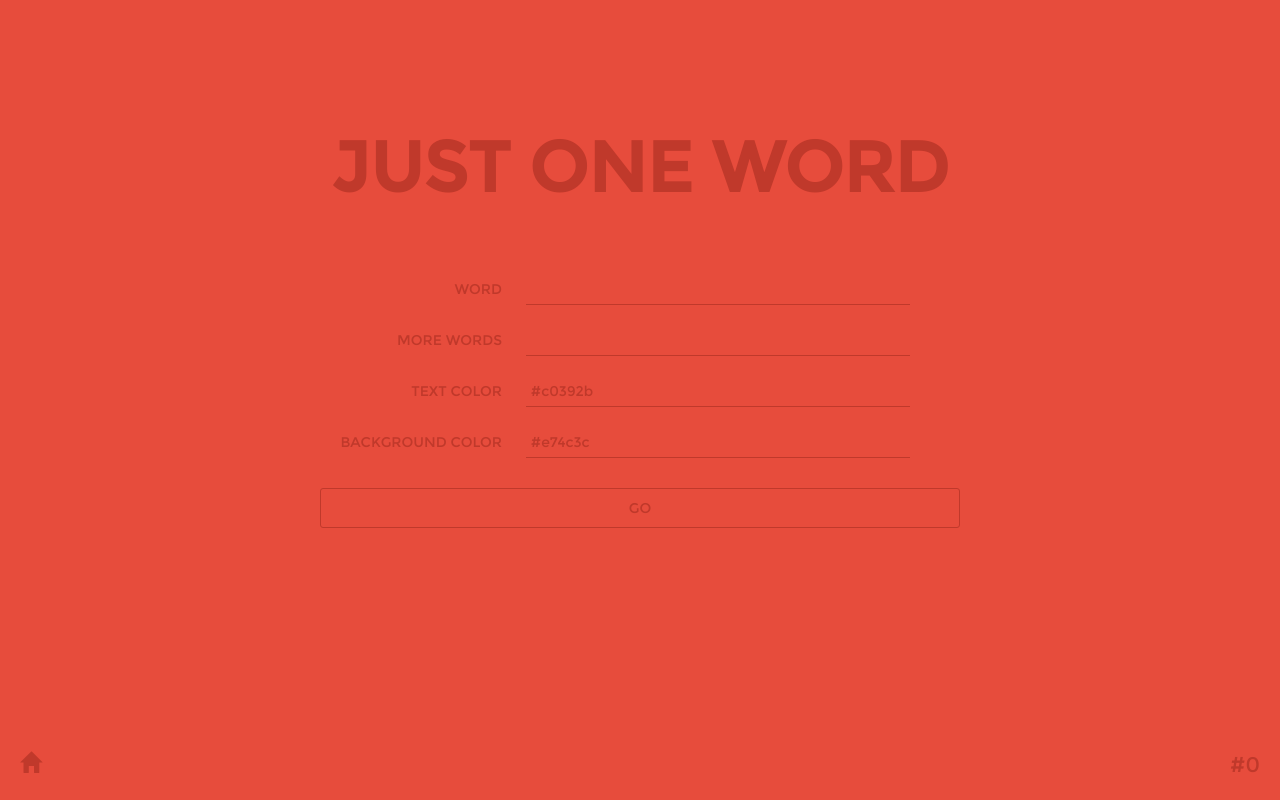
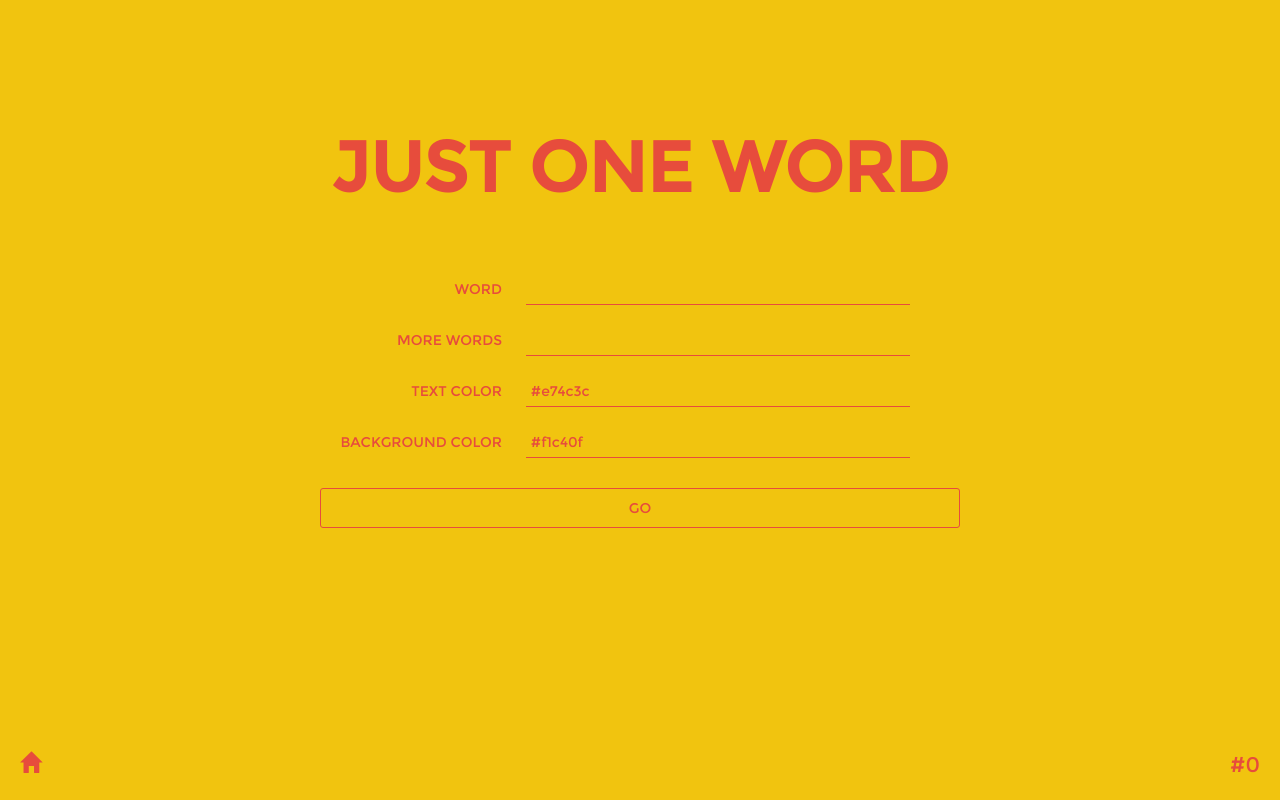
Before and after one commit to Frky/jow, a Django app: page / in a window 1280 px wide. Run offline with Django 3.2, Linux system fonts and the light colour scheme; data that the repository does not hold is empty; some libraries are stand-ins or nearby versions.

Commit message:
Random colors in home page

```diff
--- a/website/templates/jow/index.html
+++ b/website/templates/jow/index.html
@@ -2,22 +2,22 @@
 
 {% block additional_style %}
     body {
-        color: #c0392b;
-        background-color: #e74c3c;
-        border-color: #c0392b;
+        color: {{ fgcolor }}; // #c0392b;
+        background-color: {{ bgcolor }}; //#e74c3c;
+        border-color: {{ fgcolor }}; //#c0392b;
     }
 
     input {
-        border-color: #c0392b;
+        border-color: {{ fgcolor }}; //#c0392b;
         background-color: rgba(0,0,0,0);
     }
 
     a, a:hover {
-        color: #c0392b;
+        color: {{ fgcolor }};
     }
     input[type=submit]:hover {
-        color: #e74c3c;
-        background-color: #c0392b;
+        color: {{ bgcolor }};
+        background-color: {{ fgcolor }}; // #c0392b;
     }
 {% endblock %}
 
--- a/website/views.py
+++ b/website/views.py
@@ -1,14 +1,32 @@
+from random import choice
+
 from django.shortcuts import render, redirect, get_object_or_404
 
 from website.models import OneWord
 from website.forms import OneWordForm
 
+colors = [
+            "#1abc9c", "#16a085", "#2ecc71", "#27ae60",
+            "#f1c40f", "#f39c12", "#e67e22", "#d35400",
+            "#3498db", "#2980b9", "#e74c3c", "#c0392b",
+            "#9b59b6", "#8e44ad", "#34495e", "#2c3e50",
+            "#ecf0f1", "#bdc3c7", "#95a5a6", "#7f8c8d",
+        ]
+
 def index(request):
     tpl = "jow/index.html"
     ctxt = dict()
-    one_word_form = OneWordForm(request.POST or None, label_suffix="")
+    ctxt['nb_jow'] = OneWord.objects.count()
+    ctxt['fgcolor'] = choice(colors)
+    ctxt['bgcolor'] = choice(colors)
+    while ctxt['bgcolor'] == ctxt['fgcolor']:
+        ctxt['bgcolor'] = choice(colors)
+    one_word_form = OneWordForm(
+                                    request.POST or None,
+                                    label_suffix="",
+                                    initial={"bg_color": ctxt["bgcolor"], "fg_color": ctxt["fgcolor"]}
+                                )
     ctxt['form'] = one_word_form
-    ctxt['nb_jow'] = OneWord.objects.count()
     if one_word_form.is_valid():
         one_word = one_word_form.save()
         return redirect("one_word", oid=one_word.id)
```
